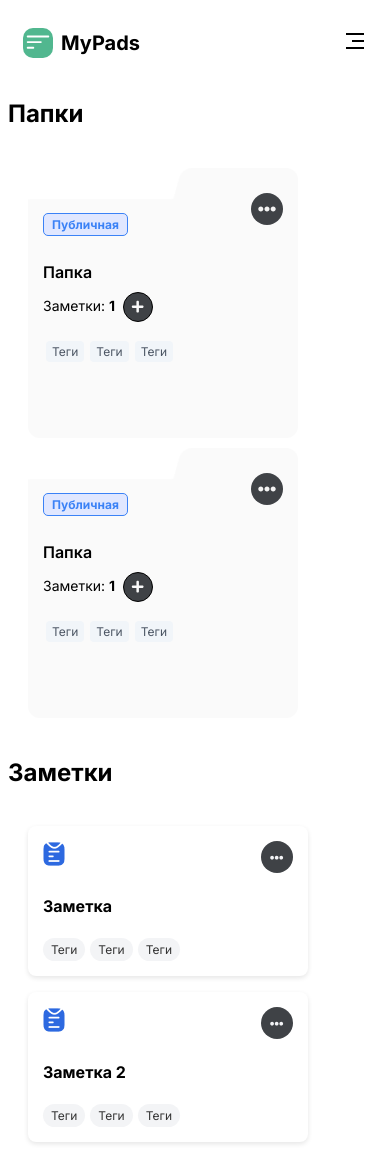
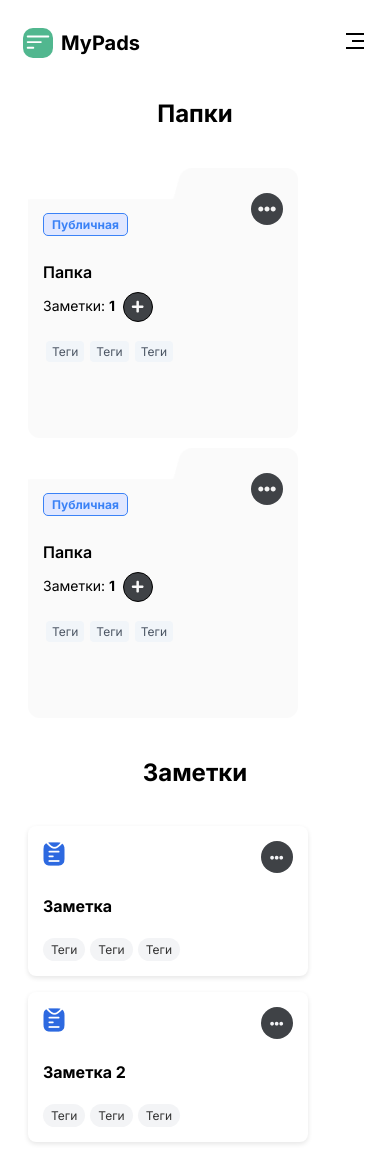
Before and after one commit to BARBARBoyyHD/mypads-progress, a React (Vite) app: page /all/my/bookmark in a window 390 px wide. Built offline with nearby package versions, Linux system fonts and the light colour scheme.

Commit message:
Fixing responsive bookmarks pages

```diff
--- a/src/pages/BookMarksPages.tsx
+++ b/src/pages/BookMarksPages.tsx
@@ -2,6 +2,7 @@ import React from "react";
 import BookmarkCard from "../components/bookmark/BookmarkCard";
 import NotesList from "../components/bookmark/NotesList"; // Import NotesList
 import Header from "../components/header/Header";
+import styles from "../styles/BookMarkPages.module.css";
 
 // Define types for folder and note
 interface Folder {
@@ -47,14 +48,14 @@ const BookMarksPages: React.FC = () => {
   return (
     <main>
       <Header />
-      <section>
+      <section className={styles.bookMarkSection}>
         <h2>Папки</h2>
         <div
           style={{
             display: "flex",
             gap: "10px",
             flexWrap: "wrap",
-            padding:"20px"
+            padding: "20px",
           }}
         >
           {folders.map((folder) => (
@@ -63,7 +64,7 @@ const BookMarksPages: React.FC = () => {
         </div>
       </section>
 
-      <section>
+      <section className={styles.notesSection}>
         <h2>Заметки</h2>
         <NotesList notes={notes} /> {/* No need for `tags={[]}` */}
       </section>
--- /dev/null
+++ b/src/styles/BookMarkPages.module.css
@@ -0,0 +1,18 @@
+
+
+@media (max-width: 768px) {
+  .bookMarkSection {
+    padding: 0;
+    display: flex;
+    flex-direction: column;
+    justify-content: center;
+    align-items: center;
+  }
+  .notesSection{
+    padding: 0;
+    display: flex;
+    flex-direction: column;
+    justify-content: center;
+    align-items: center;
+  }
+}
```
